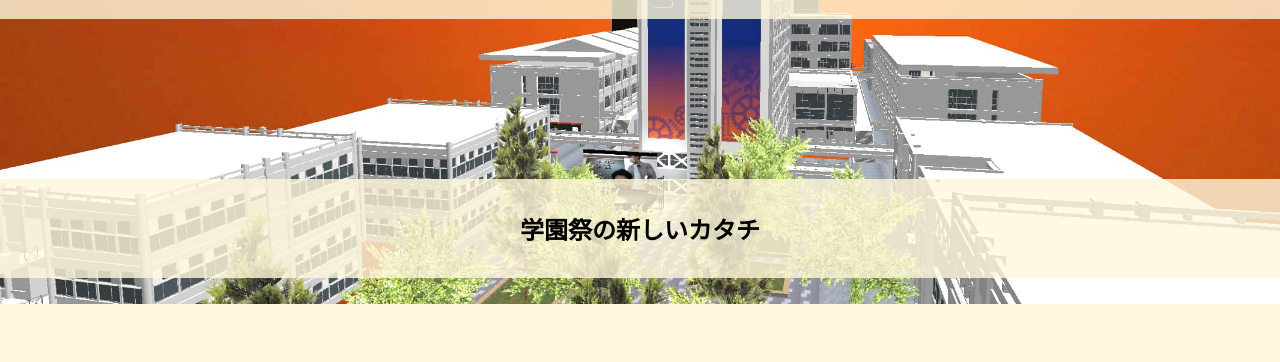
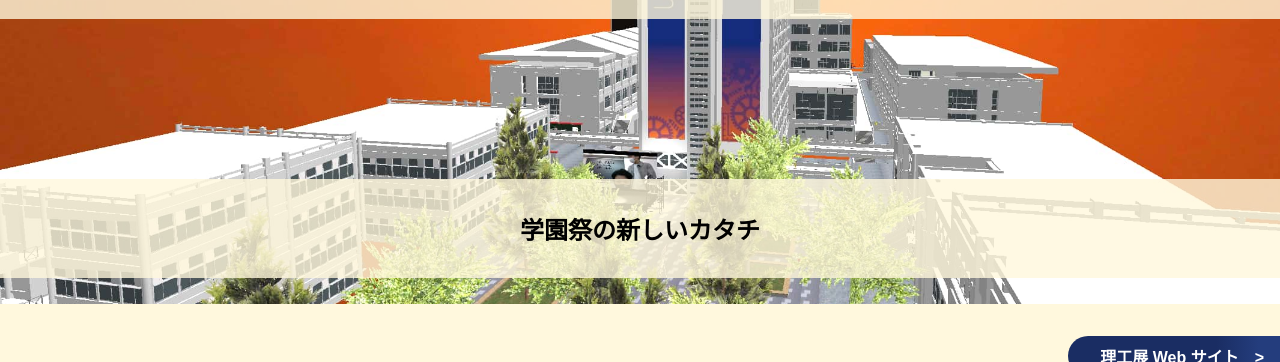
Before and after one commit to Rikoten/2020-app-landing, a plain HTML site: page index.html in a window 1280 px wide. Shown: the part 336-698 px from the top of the page. Drawn offline with Linux system fonts and the light colour scheme.

Commit message:
本サイトへの誘導

```diff
--- a/index.html
+++ b/index.html
@@ -8,6 +8,7 @@
     <link rel='stylesheet' href='./style.css'>
 </head>
 <body>
+    <a class='main-site' href='https://rikoten.com'>理工展 Web サイト</a>
     <div class='top-cover'>
         <h1>バーチャル<br>×<br>理工展</h1>
         <p>学園祭の新しいカタチ</p>
--- a/style.css
+++ b/style.css
@@ -28,6 +28,23 @@ body > * {
 
 footer {
     margin-bottom: 0;
+}
+
+.main-site {
+    position: fixed;
+    bottom: 1.5rem;
+    right: 0;
+    background: linear-gradient(to right, #1A2D63 70%, #243D7D 90%);
+    color: white;
+    font-weight: bold;
+    text-decoration: none;
+    padding: .5rem 1rem .5rem 2rem;
+    border-top-left-radius: 3rem;
+    border-bottom-left-radius: 3rem;
+}
+.main-site::after {
+    content: '>';
+    padding-left: 1rem;
 }
 
 .top-cover {
```
